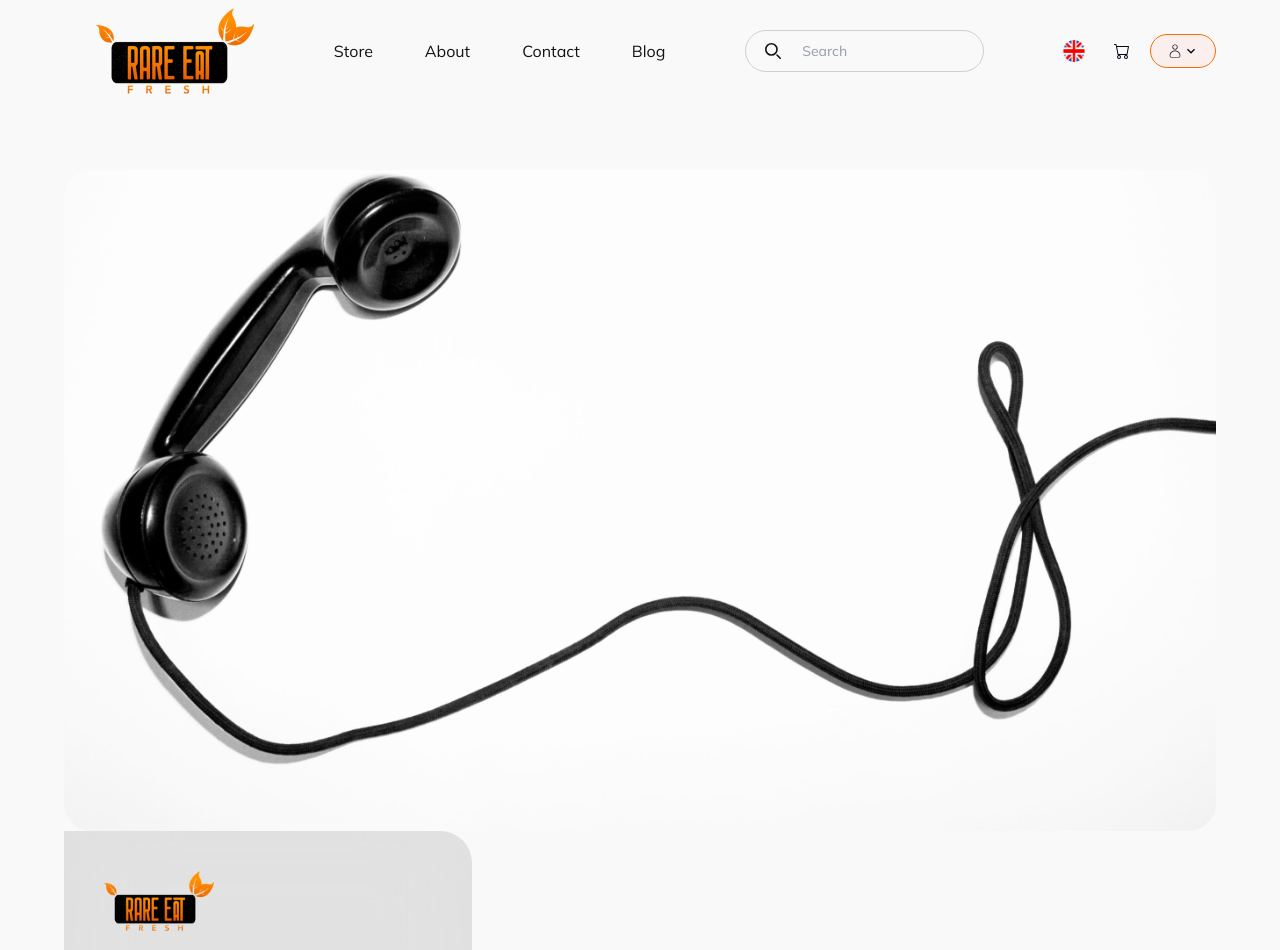
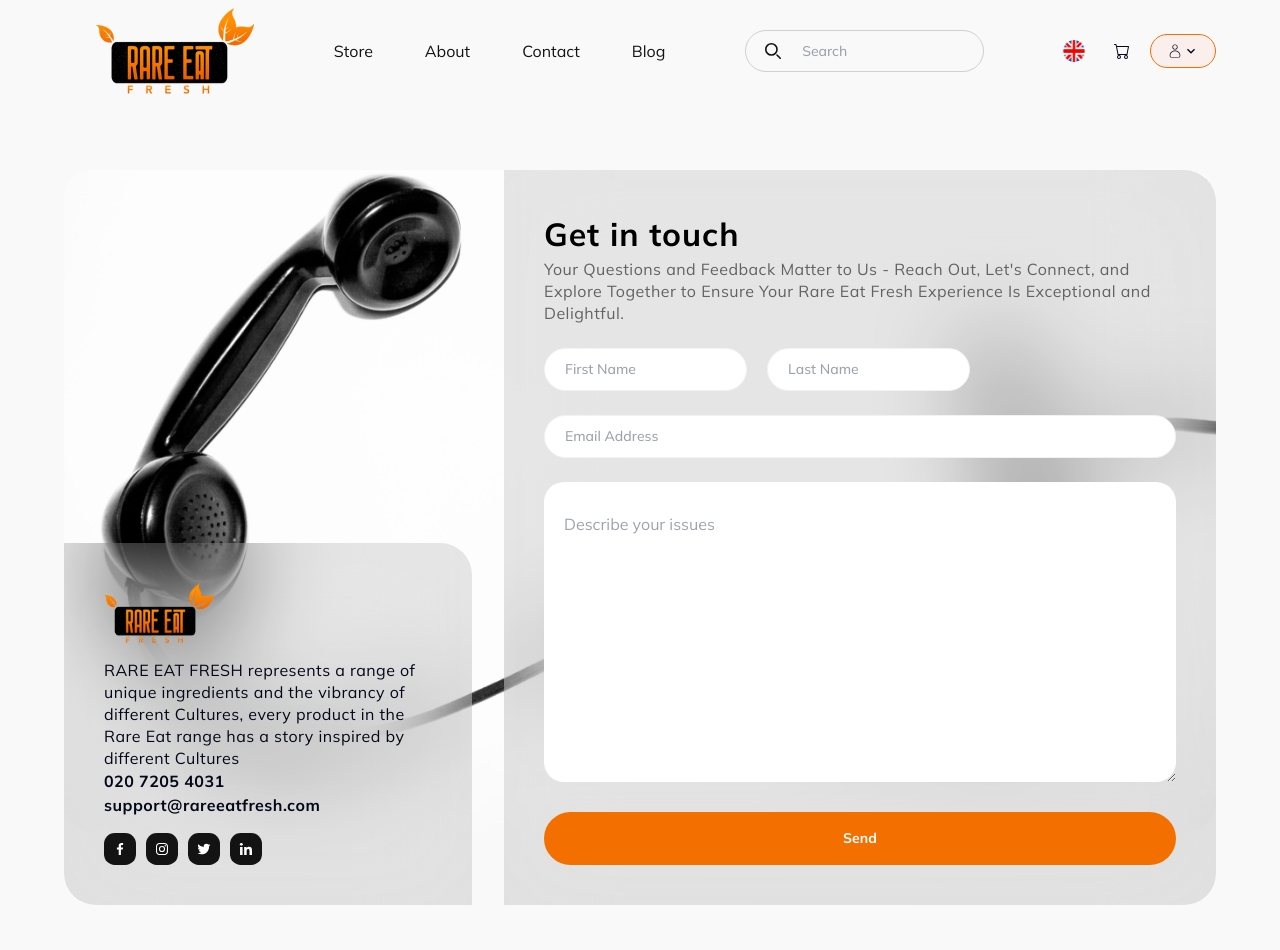
Before and after one commit to ProfessorDy/assessment, a Next.js app: page / in a window 1280 px wide. Shown: the top 950 px of the page. Built offline with nearby package versions, Linux system fonts and the light colour scheme.

Commit message:
Finish main section

```diff
--- a/app/page.tsx
+++ b/app/page.tsx
@@ -11,11 +11,12 @@
   return (
     <main className='bg-[#F9F9F9] px-6 sm:px-8 lg:px-16 '>
       <Container>
-        <div className='py-[4.25rem]'>
+        <div className='py-[4.25rem] relative flex max-lg:flex-col gap-8 lg:items-start '>
           <Image
             src={background}
-            alt='telephone' />
-          <article className='p-6 sm:p-10 backdrop-blur-[50px] bg-[#131313]/10 flex flex-col justify-center gap-4 rounded-tr-[2rem] rounded-bl-[2rem] sm:max-w-[25.5rem]'>
+            alt='telephone'
+            className='sm:absolute' />
+          <article className='p-6 sm:p-10 backdrop-blur-[50px] bg-[#131313]/10 flex flex-col justify-center gap-4 rounded-tr-[2rem] rounded-bl-[2rem] sm:max-w-[25.5rem] sm:ml-auto lg:ml-0 lg:self-end '>
             <Image
               src={logo}
               alt='Logo'
--- /dev/null
+++ b/components/Summary.tsx
@@ -0,0 +1,13 @@
+import React from 'react'
+
+const Summary = () => {
+    return (
+        <section className='w-full text-center'>
+            <h1>
+
+            </h1>
+        </section>
+    )
+}
+
+export default Summary
--- a/components/ui/form.tsx
+++ b/components/ui/form.tsx
@@ -9,10 +9,11 @@
                         <br />Explore Together to Ensure Your Rare Eat Fresh Experience Is Exceptional and Delightful.</p>
                 </div>
 
-                <div className="flex  max-lg:flex-col gap-5  ">
+                <div className="flex max-lg:flex-col  gap-5  ">
                     <label htmlFor="">
                         <input className="w-full px-5 py-[0.62rem] text-[.875rem] font-medium leading-normal rounded-[3.125rem] bg-white border border-[#EFF2F6]" type="text" placeholder="First Name" />
                     </label>
+
                     <label htmlFor="">
                         <input className="w-full px-5 py-[0.62rem] text-[.875rem] font-medium leading-normal rounded-[3.125rem] bg-white border border-[#EFF2F6]" type="text" placeholder="Last Name" />
                     </label>
@@ -23,7 +24,7 @@
                 <label htmlFor="">
                     <textarea className="w-full py-[1.88rem] px-5 rounded-[1.25rem] " name="" id="" placeholder="Describe your issues" rows={10} />
                 </label>
-                <input type="submit" value="Send" />
+                <input className="p-4 rounded-[1.98756rem] bg-[#F36F00] text-white text-[.875rem] font-bold leading-normal cursor-pointer" type="submit" value="Send" />
 
             </form>
 
```
